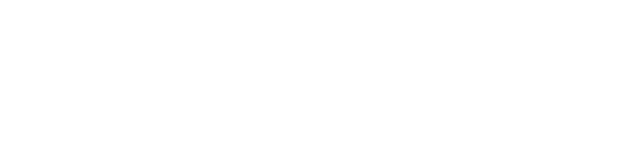
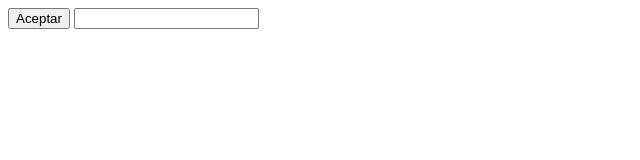
Before and after one commit to tominashegodbased123/Programacion_TAN, a plain HTML site: page index.html in a window 1280 px wide. Shown: the whole page, without its empty margins (0-640 px from the left). Drawn offline with Linux system fonts and the light colour scheme.

Commit message:
Agregué un Botón y un Input

```diff
--- a/index.html
+++ b/index.html
@@ -7,6 +7,7 @@
     <title>Document</title>
 </head>
 <body>
-
+    <button>Aceptar</button>
+    <input type="text">
 </body>
 </html>
```
